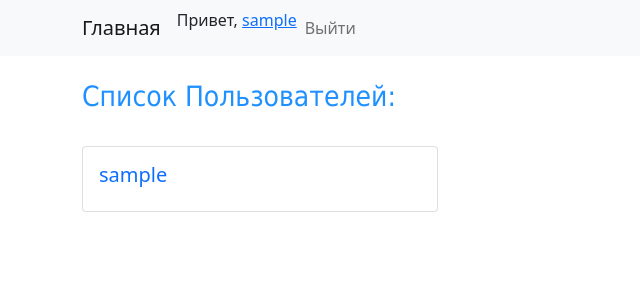
After one commit to samat-sultanov/hw_49, a Django app: page /accounts/users/ in a window 1280 px wide. The commit adds this page. Shown: the top 300 px of the page, without its empty margins (0-640 px from the left). Run offline with Django 4.2, Linux system fonts and the light colour scheme; the visitor is signed in with stand-in values (Sample User, id 1); data comes from the database, SQL or seed files in the repository; parts of the project's set-up code (start-up, migrations or seed data) failed here and were passed over.

Commit message:
создал страницу с общим списком пользователей доступную только для менеджеров и капитанов

```diff
--- a/source/accounts/templates/login.html
+++ b/source/accounts/templates/login.html
@@ -1,6 +1,6 @@
 {% extends 'base.html' %}
 
-{% block title %}Sign in{% endblock %}
+{% block title %}Аутентификация{% endblock %}
 {% block content %}
     <h1>Вход</h1>
     <div class="text-center">
--- /dev/null
+++ b/source/accounts/templates/users_list.html
@@ -0,0 +1,21 @@
+{% extends 'base.html' %}
+
+{% block title %}
+    Список Пользователей
+{% endblock %}
+
+{% block content %}
+    <br/><h3>Список Пользователей:</h3><br>
+    <div class="row">
+        {% for each_user in users %}
+            <div class="col-12 col-md-6 col-lg-4">
+                <div class="card">
+                    <div class="card-body">
+                        <a href="{% url "accounts:detail" each_user.pk %}"><h5
+                                style="display: inline-block;">{{ each_user.username }}</h5></a>
+                    </div>
+                </div>
+            </div>
+        {% endfor %}
+    </div>
+{% endblock %}
--- a/source/accounts/urls.py
+++ b/source/accounts/urls.py
@@ -1,7 +1,7 @@
 from django.contrib.auth.views import LoginView, LogoutView
 from django.urls import path
 
-from accounts.views import RegisterView, UserDetailView
+from accounts.views import RegisterView, UserDetailView, UsersView
 
 app_name = 'accounts'
 
@@ -10,4 +10,5 @@ urlpatterns = [
     path('logout/', LogoutView.as_view(), name='logout'),
     path('registration/', RegisterView.as_view(), name='registration'),
     path('<int:pk>/', UserDetailView.as_view(), name='detail'),
+    path('users/', UsersView.as_view(), name='users_view'),
 ]
--- a/source/accounts/views.py
+++ b/source/accounts/views.py
@@ -1,9 +1,9 @@
 from django.contrib.auth import login
 from django.contrib.auth import get_user_model
-from django.contrib.auth.mixins import LoginRequiredMixin
+from django.contrib.auth.mixins import LoginRequiredMixin, PermissionRequiredMixin
 from django.shortcuts import redirect
 from django.urls import reverse
-from django.views.generic import CreateView, DetailView
+from django.views.generic import CreateView, DetailView, ListView
 
 from accounts.forms import MyUserCreationForm
 from accounts.models import Profile
@@ -33,3 +33,10 @@ class UserDetailView(LoginRequiredMixin, DetailView):
     model = get_user_model()
     template_name = 'user_detail.html'
     context_object_name = 'user_obj'
+
+
+class UsersView(PermissionRequiredMixin, ListView):
+    model = get_user_model()
+    template_name = 'users_list.html'
+    context_object_name = 'users'
+    permission_required = ('auth.view_user', 'accounts.view_profile')
--- a/source/webapp/templates/projects/index.html
+++ b/source/webapp/templates/projects/index.html
@@ -9,6 +9,11 @@
     <li class="nav-item">
         <a class="nav-link" href="{% url "webapp:index" %}">Список Задач</a>
     </li>
+    {% if request.user.is_authenticated and perms.auth.view_user and perms.accounts.view_profile %}
+        <li class="nav-item">
+            <a class="nav-link" href="{% url "accounts:users_view" %}">Список Пользователей</a>
+        </li>
+    {% endif %}
 {% endblock %}
 
 {% block content %}
--- a/source/webapp/templates/projects/project_view.html
+++ b/source/webapp/templates/projects/project_view.html
@@ -14,12 +14,12 @@
                 <a class="nav-link" href="{% url "webapp:delete_project" project.pk %}">Удалить Проект</a>
             </li>
         {% endif %}
-        {% if perms.webapp.add_task %}
+        {% if perms.webapp.add_task and request.user in project.user.all %}
             <li class="nav-item">
                 <a class="nav-link" href="{% url "webapp:project_task_create" project.pk %}">Добавить Задачу</a>
             </li>
         {% endif %}
-        {% if perms.webapp.add_user_project and perms.webapp.remove_user_project %}
+        {% if perms.webapp.add_user_project and perms.webapp.remove_user_project and request.user in project.user.all %}
             <li class="nav-item">
                 <a class="nav-link" href="{% url "webapp:update_project_user" project.pk %}">Добавить/Удалить
                     Пользователя</a>
```
